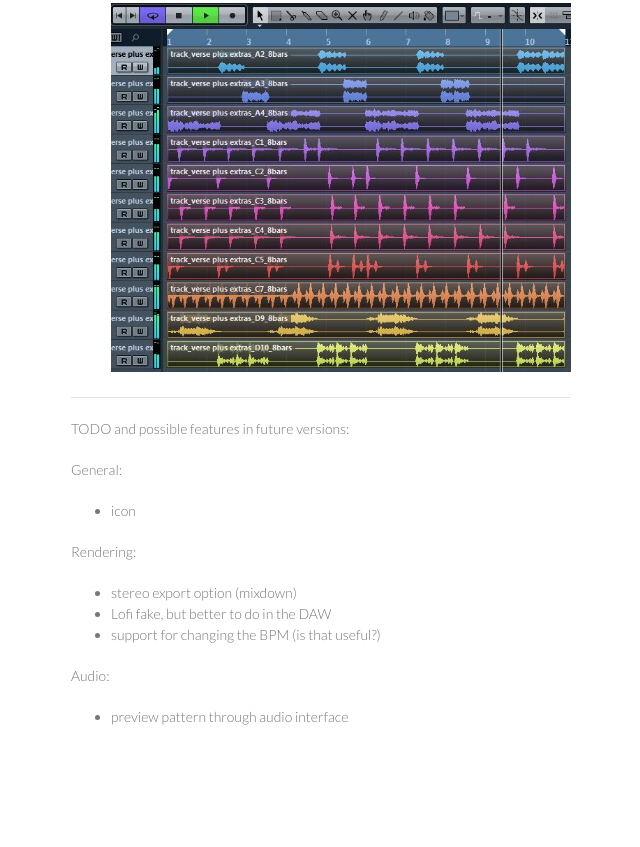
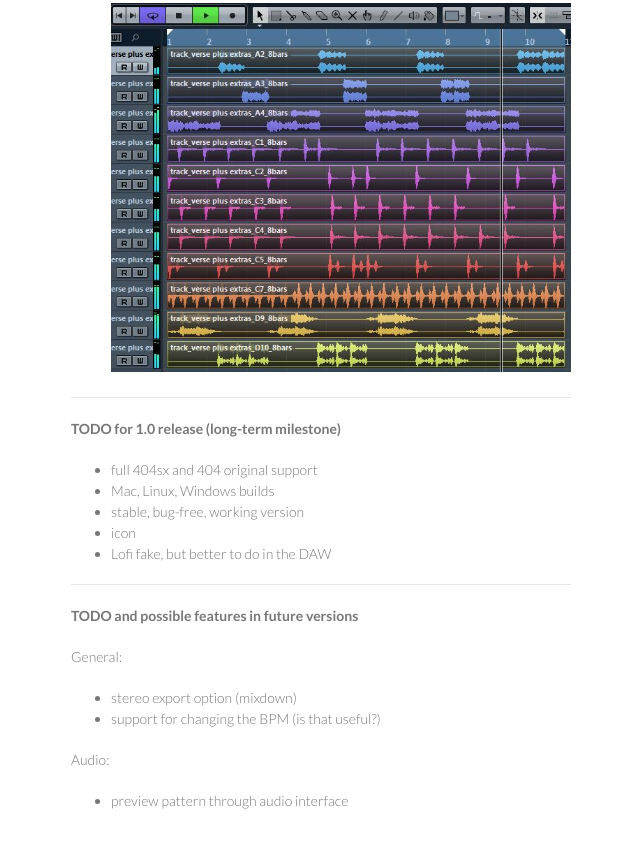
Before and after one commit to jarills/bouncinsp, a plain HTML site: page index.html in a window 1280 px wide. Shown: the part 867-1714 px from the top of the page, without its empty margins (499-1139 px from the left). Before the commit the page ends 1664 px from the top, so only its background shows below. Drawn offline with Linux system fonts and the light colour scheme.

Commit message:
updated 1.0 milestone

```diff
--- a/index.html
+++ b/index.html
@@ -54,18 +54,23 @@
 
 <p>Loaded up in a DAW</p>
 <p><img src="images/bouncinsp-daw.JPG"/></p>
+</ul>
 
-</ul><hr><p>TODO and possible features in future versions:</p>
+<hr><p><b>TODO for 1.0 release (long-term milestone)</b></p>
+<ul>
+<li>full 404sx and 404 original support</li>
+<li>Mac, Linux, Windows builds</li>
+<li>stable, bug-free, working version</li>
+<li>icon</li>
+<li>Lofi fake, but better to do in the DAW</li>
+</ul>
+
+<hr><p><b>TODO and possible features in future versions</b></p>
 
 <p>General:</p>
 
 <ul>
-<li>icon</li>
-</ul><p>Rendering:</p>
-
-<ul>
 <li>stereo export option (mixdown)</li>
-<li>Lofi fake, but better to do in the DAW</li>
 <li>support for changing the BPM (is that useful?)</li>
 </ul><p>Audio:</p>
 
```
